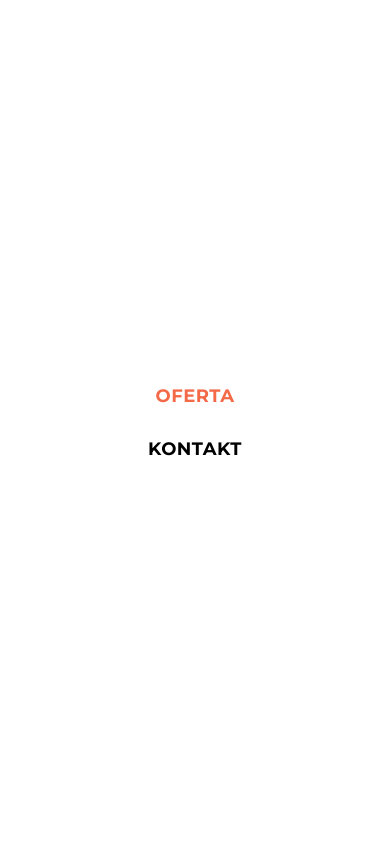
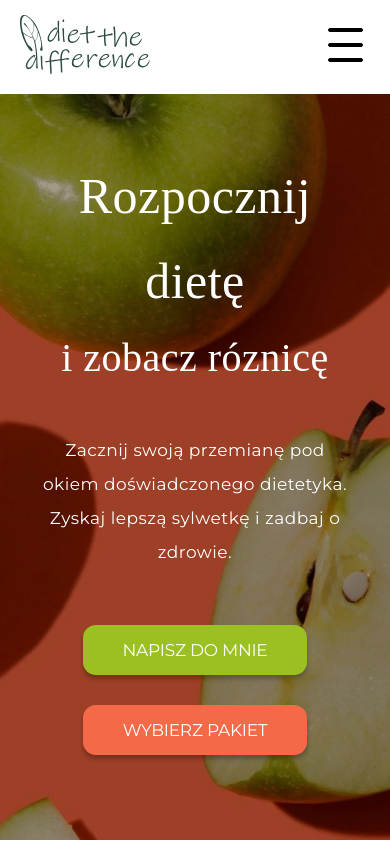
Before and after one commit to Monsy99/diet-the-difference-cra, a React (Create React App) app: page / in a window 390 px wide. Shown: the top 842 px of the page. Built offline with nearby package versions, Linux system fonts and the light colour scheme; a web font is replaced by a local one.

Commit message:
added menu and small resolution styling

```diff
--- a/src/Components/Banner/index.tsx
+++ b/src/Components/Banner/index.tsx
@@ -6,7 +6,7 @@ export const Banner = () => {
       <div className="banner__backdrop"></div>
       <div className="banner__container">
         <h1 className="banner__header">Rozpocznij dietę</h1>
-        <h2 className="banner__subheader">i zobacz błyskawiczną róznicę</h2>
+        <h2 className="banner__subheader">i zobacz róznicę</h2>
         <p className="banner__paragraph">
           Zacznij swoją przemianę pod okiem doświadczonego dietetyka.
           <br />
--- a/src/Components/Banner/styles.css
+++ b/src/Components/Banner/styles.css
@@ -76,11 +76,25 @@
   align-items: center;
   justify-content: center;
 }
-@media (max-width: 768px) {
+@media (max-width: 767px) {
   .banner__buttonsContainer {
     grid-template-rows: 1fr 1fr;
     grid-template-columns: auto;
     gap: 30px;
     align-items: center;
   }
+  .banner__header {
+    padding-top: 60px;
+    font-size: 50px;
+  }
+  .banner__subheader {
+    font-size: 40px;
+  }
+  .banner__paragraph {
+    font-size: 17px;
+  }
+  .banner__button {
+    font-size: 17px;
+    padding: 15px 40px;
+  }
 }
--- a/src/Components/Gallery/styles.css
+++ b/src/Components/Gallery/styles.css
@@ -94,7 +94,7 @@
   .pictures__header {
     padding: 0;
     text-align: left;
-    margin-top: 140px;
+    margin-top: 120px;
     font-size: 42px;
     line-height: 54px;
     max-width: 85%;
--- a/src/Components/Info/styles.css
+++ b/src/Components/Info/styles.css
@@ -84,4 +84,11 @@
   .info {
     margin: 60px auto;
   }
+  .info__header {
+    font-size: 48px;
+    margin: 10px 0 60px;
+  }
+  .info__tileHeader {
+    margin: 30px 0;
+  }
 }
--- a/src/Components/Navigation/index.tsx
+++ b/src/Components/Navigation/index.tsx
@@ -1,11 +1,29 @@
 import "./styles.css";
 import logo from "../../images/dietTheDifferenceLogoBlack.svg";
+import ReactCSSTransitionGroup from "react-transition-group";
+import { useRef } from "react";
 
 export const Navigation = () => {
+  const navigationMenu = useRef<HTMLDivElement>(null);
   return (
     <nav className="section navigation">
       <img className="navigation__logo" src={logo} alt="logo" />
-      <div className="navigation__menu">
+      <div
+        onClick={(e) => {
+          e.currentTarget.classList.toggle("navigation__burger--open");
+          navigationMenu.current?.classList.toggle("navigation__menu--open");
+        }}
+        className="navigation__burger"
+      >
+        <div className="navigation__line navigation__line1"></div>
+        <div className="navigation__line navigation__line2"></div>
+        <div className="navigation__line navigation__line3"></div>
+      </div>
+      <div
+        key="navigation-menu"
+        ref={navigationMenu}
+        className="navigation__menu"
+      >
         <a
           className="navigation__link navigation__link--selected"
           href="#diets"
--- a/src/Components/Navigation/styles.css
+++ b/src/Components/Navigation/styles.css
@@ -11,13 +11,19 @@
 .navigation__logo {
   width: 200px;
 }
-
 .navigation__menu {
   display: grid;
   gap: 25px;
   grid-template-columns: 1fr 1fr;
   align-items: center;
 }
+.navigation__burger {
+  display: none;
+  margin: 0;
+  cursor: pointer;
+  z-index: 3;
+}
+
 .navigation__link {
   background-color: transparent;
   font-family: Montserrat;
@@ -39,20 +45,60 @@
   filter: brightness(0.9);
 }
 
+.navigation__burger--open .navigation__line1 {
+  transform: rotate(-45deg) translate(-6px, 6px);
+  background-color: black;
+  border: 1px solid black;
+}
+.navigation__burger--open .navigation__line2 {
+  display: none;
+}
+.navigation__burger--open .navigation__line3 {
+  transform: rotate(45deg) translate(-5px, -5px);
+  background-color: black;
+  border: 1px solid black;
+}
+.navigation__line {
+  margin: 11px 7px;
+  width: 35px;
+  height: 4px;
+  background-color: black;
+  border: 1px solid black;
+  border-radius: 3px;
+}
+.navigation__line1 {
+  transition: all 0.35s ease-out;
+}
+
+.navigation__line3 {
+  transition: all 0.35s ease-out;
+}
+
 @media (max-width: 767px) {
+  .navigation__burger {
+    display: unset;
+  }
   .navigation__menu {
     z-index: 2;
-    position: absolute;
+    position: fixed;
     top: 0;
     right: 0;
     bottom: 0;
     left: 0;
-    display: flex;
     flex-direction: column;
     align-items: center;
     justify-content: center;
     background-color: #fff;
+    display: none;
+    transition: translateY 0.5s, transform 0.5s;
+    transform: translateY(-50%);
   }
-  .navigation__link {
+  .navigation__menu--open {
+    transform: translateY(0);
+    display: flex;
+  }
+  .navigation__logo {
+    margin: 0;
+    width: 130px;
   }
 }
--- a/src/Components/Offer/styles.css
+++ b/src/Components/Offer/styles.css
@@ -173,5 +173,7 @@
   }
   .offer__header {
     padding: 0;
+    margin-top: 60px;
+    line-height: 1.5em;
   }
 }
--- a/src/index.css
+++ b/src/index.css
@@ -27,7 +27,6 @@ a {
 }
 @media (max-width: 767px) {
   .section {
-    width: 100vw;
     padding: 0 9vw;
     overflow-x: hidden;
   }
```
Also changed, not shown: src/images/navigationBurger.svg (added).
